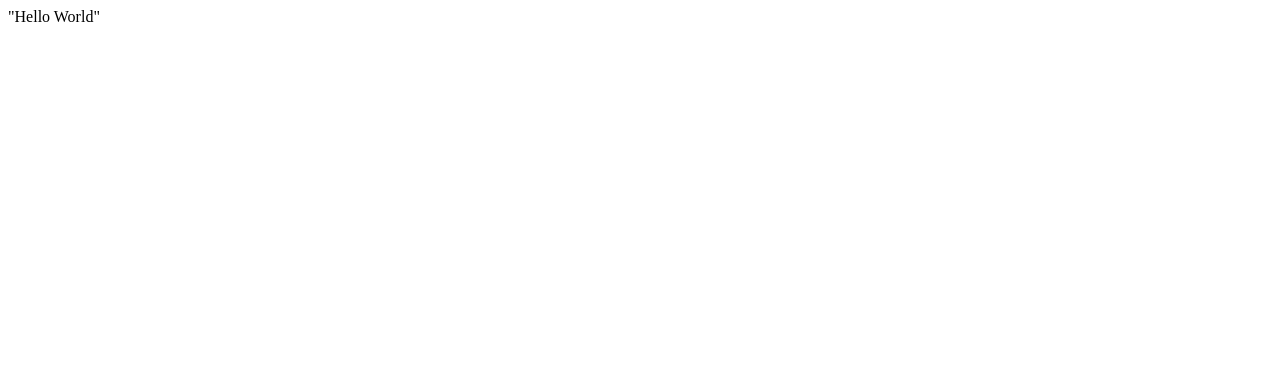
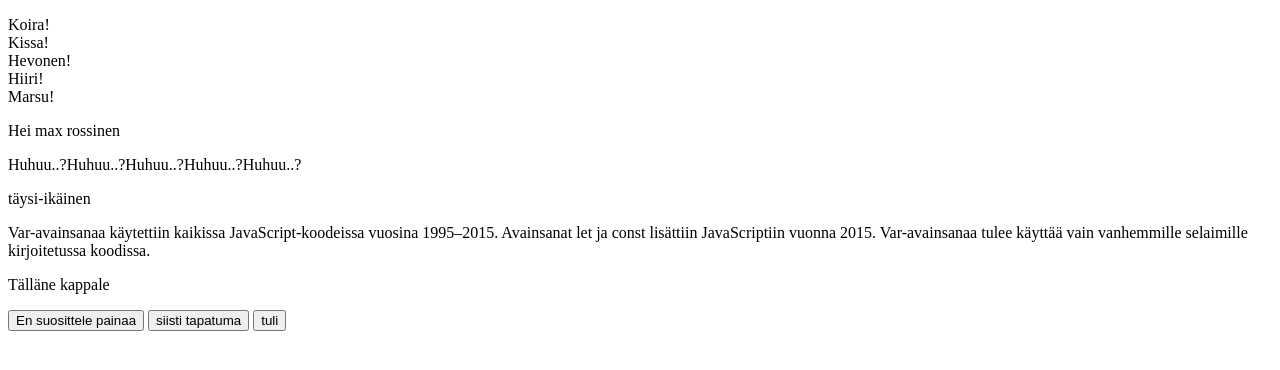
Before and after one commit to Cauzez/Cauzez.github.io, a plain HTML site: page index.html in a window 1280 px wide. Drawn offline with Linux system fonts and the light colour scheme.

Commit message:
Java teht.

```diff
--- a/index.html
+++ b/index.html
@@ -1 +1,57 @@
-"Hello World"
+<!DOCTYPE html>
+<html lang="en">
+    <head>
+        <meta charset="UTF-8">
+        <meta name="viewport" content="width=device-width, initial-scale=1.0">
+        <title>Document</title>
+    </head>
+    <body>
+        <p id="eelaimet"></p>
+        <p id="nimet"></p>
+        <p id="Huhuu"> </p>
+        <p id="ika"> </p>
+        <p>Var-avainsanaa käytettiin kaikissa JavaScript-koodeissa vuosina 1995–2015.
+
+            Avainsanat let ja const lisättiin JavaScriptiin vuonna 2015.
+
+            Var-avainsanaa tulee käyttää vain vanhemmille selaimille kirjoitetussa koodissa.</p>
+        <p id="sellane-kappale">Tälläne kappale</p>
+        <button onclick="kappalevaihdos()" type="button">En suosittele painaa</button>
+        <button onclick="woah()" type="button">siisti tapatuma</button>
+
+        <button onclick="vesi()" type="button">tuli</button>
+
+    </body>
+    <script>
+        function kappalevaihdos() {
+            document.getElementById("sellane-kappale").innerHTML = "Tollane kappale";
+        }
+        function nimi(etunimi, sukunimi) {
+            return "Hei " + etunimi +" "+ sukunimi
+        }
+        document.getElementById("nimet").innerHTML = nimi("max", "rossinen");
+        // Värin muutos
+        function woah() {
+            document.getElementById("sellane-kappale").style.color = "pink";
+        }
+        const luku = 19
+        if (luku < 18) {
+            document.getElementById("ika").innerHTML = "alaikäinen";
+        } else {
+            document.getElementById("ika").innerHTML = "täysi-ikäinen";
+        }
+        let numero = ""
+        let i = 0
+        while (i < 5) {
+            numero += "Huhuu..?" ;
+             i++;
+        }
+        document.getElementById("Huhuu").innerHTML = numero;
+        const elaimet = ["Koira", "Kissa", "Hevonen", "Hiiri", "Marsu"]
+        let eielaimet = ""
+        for (let i = 0; i < elaimet.length; i++) {
+            eielaimet += elaimet[i] + "!<br>";
+        }
+        document.getElementById("eelaimet").innerHTML = eielaimet;
+    </script>
+</html>
```
